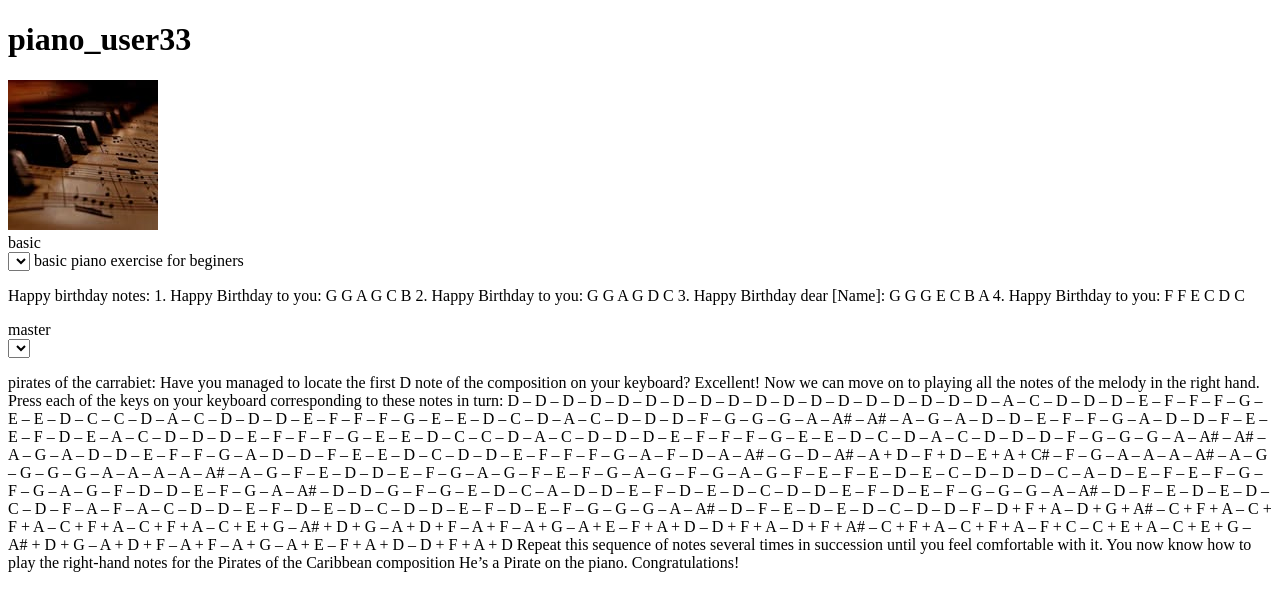
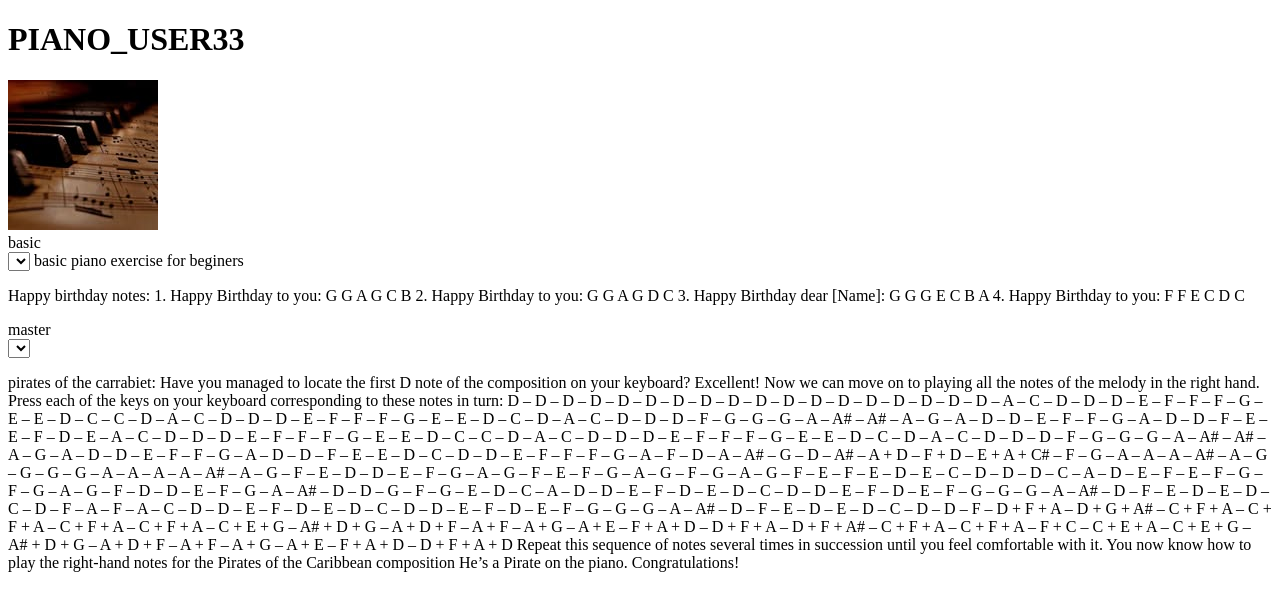
Before and after one commit to jafro33/piano_user33, a plain HTML site: page index.html/index.html in a window 1280 px wide. Drawn offline with Linux system fonts and the light colour scheme; files whose address does not match are found by name.

Commit message:
heading changed

```diff
--- a/index.html/index.html
+++ b/index.html/index.html
@@ -8,7 +8,7 @@
 </head>
 
 <body>
-    <h1>piano_user33</h1>
+    <h1>PIANO_USER33</h1>
     <img src="img piano.jpg" alt="">
     <section>basic</section>
     <select name="basic level" id=""></select>
```
